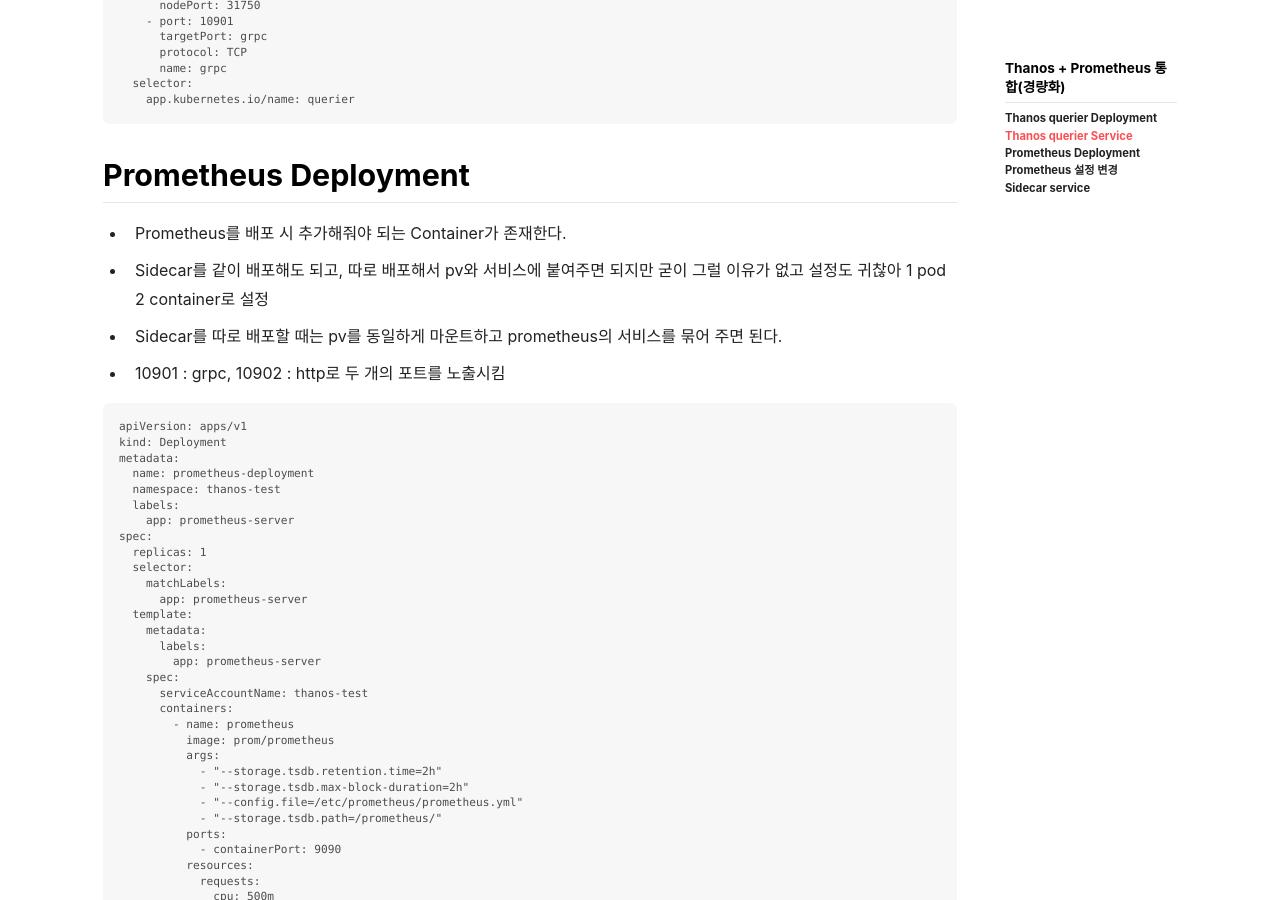
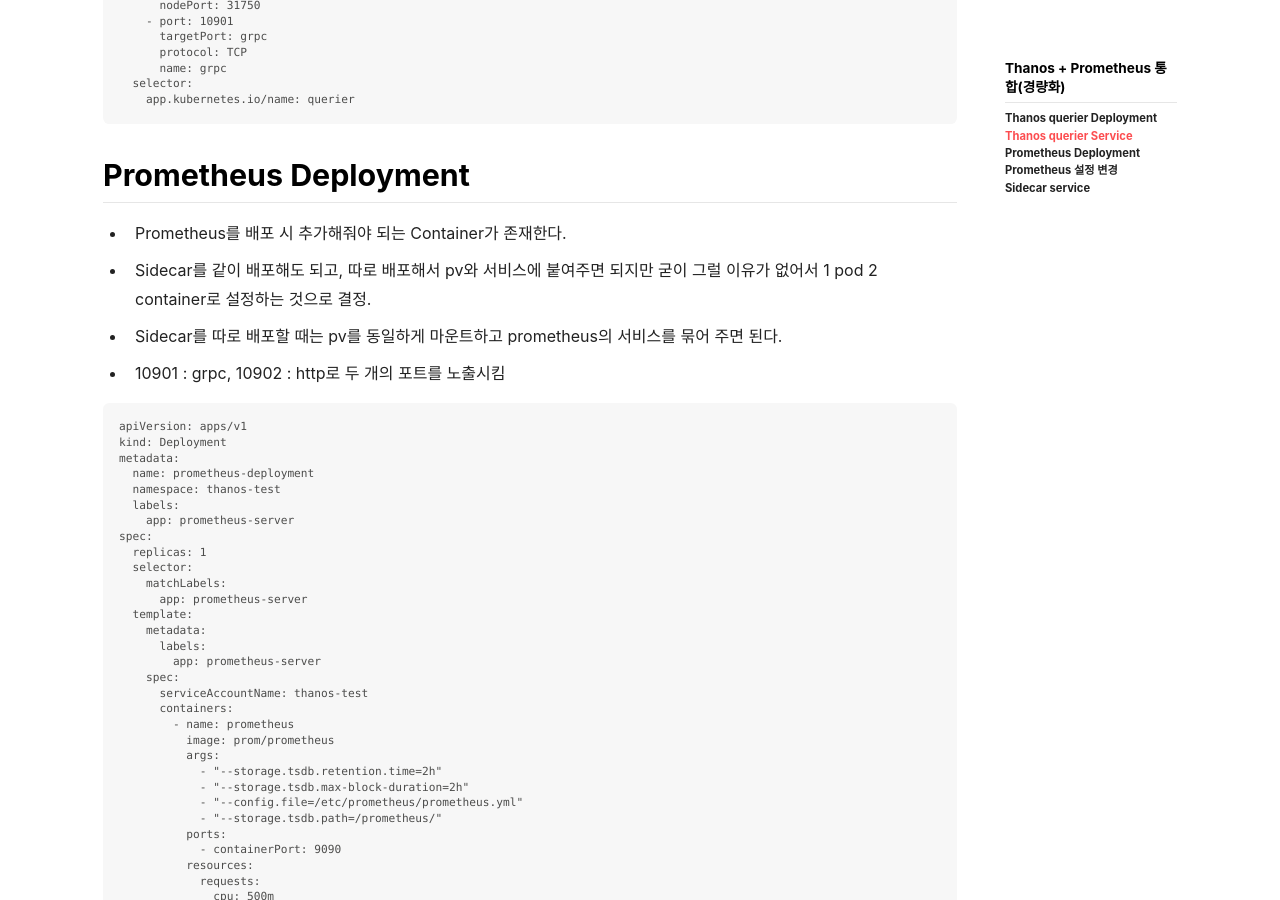
Before and after one commit to cloudnine-mj/cloudnine-mj.github.io, a Jekyll site: the page built from _posts/2024-03-26-Thanos + Prometheus 통합(경량화).md, in a window 1280 px wide and 900 px high, scrolled down 2030 px. Built offline with Jekyll 4.4.1, drawn with Linux system fonts in a browser that asks for light colours; nearby versions of some CDN libraries.

Commit message:
thanos 경량화3

```diff
--- a/_posts/2024-03-26-Thanos + Prometheus 통합(경량화).md
+++ b/_posts/2024-03-26-Thanos + Prometheus 통합(경량화).md
@@ -120,7 +120,7 @@ spec:
 
 * Prometheus를 배포 시 추가해줘야 되는 Container가 존재한다.
 
-* Sidecar를 같이 배포해도 되고, 따로 배포해서 pv와 서비스에 붙여주면 되지만 굳이 그럴 이유가 없고 설정도 귀찮아 1 pod 2 container로 설정
+* Sidecar를 같이 배포해도 되고, 따로 배포해서 pv와 서비스에 붙여주면 되지만 굳이 그럴 이유가 없어서 1 pod 2 container로 설정하는 것으로 결정.
 
 * Sidecar를 따로 배포할 때는 pv를 동일하게 마운트하고 prometheus의 서비스를 묶어 주면 된다.
 
```
